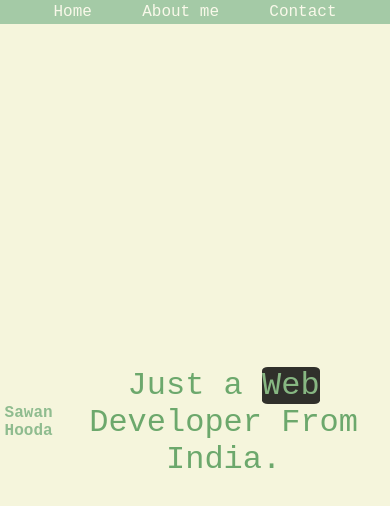
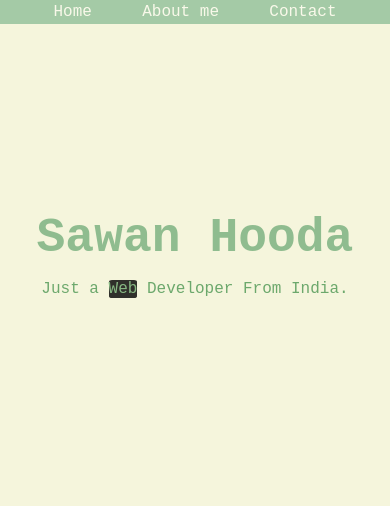
Before and after one commit to nicklol352-creator/SawanHooda, a plain HTML site: page index.html in a window 390 px wide. Drawn offline with Linux system fonts and the light colour scheme.

Commit message:
Update style.css

```diff
--- a/style.css
+++ b/style.css
@@ -49,24 +49,25 @@ body {
 }
 
 h1 {
-  font-size: 4rem;
+  font-size: 8rem;
   color: darkseagreen;
   font-weight: 900;
 }
 p{
-  font-size: 10rem;
+  font-size: 6rem;
   color: rgb(108, 168, 108);
   font-weight: 400;
 
 }
-@media only screen and (max-width:767px) {
+@media only screen and (max-width: 480px) {
   h1 {
-  font-size: 1rem;
+
+  font-size: 3rem;
   color: darkseagreen;
   font-weight: 900;
 }
 p{
-  font-size: 2rem;
+  font-size: 1rem;
   color: rgb(108, 168, 108);
   font-weight: 400;
 
@@ -102,4 +103,15 @@ p{
   cursor: pointer;
   /* text-align: end; */
 }
+.main {
+  height: 100vh;
+  display: flex;
+  flex-direction: column;
+  justify-content: flex-start; /* center horizontally */
+  align-items: center;
+  text-align: center;
+  padding-top: 25vh ;
+  /* padding-right: 3vh; */
+
 }
+}
```
